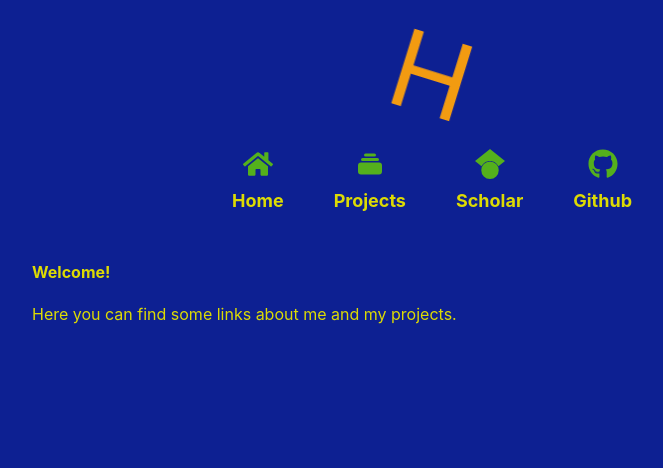
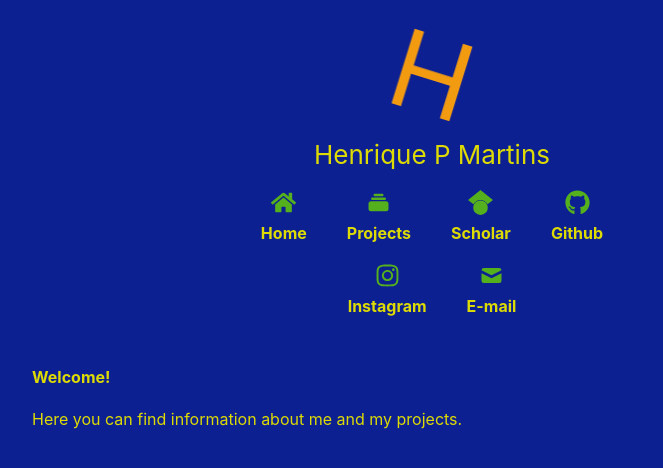
Before and after one commit to hpmartins/hpmartins.github.io, a React (Create React App) app: page / in a window 1280 px wide. Shown: the top 468 px of the page, without its empty margins (208-871 px from the left). Built offline with nearby package versions, Linux system fonts and the light colour scheme.

Commit message:
last commit

```diff
--- a/src/App.css
+++ b/src/App.css
@@ -73,8 +73,8 @@ a {
   flex-wrap: wrap;
   justify-content: center;
   align-items: center;
-  gap: 50px;
-  margin-top: 10px;
+  gap: 40px;
+  margin-top: 20px;
 }
 
 .icon-link {
@@ -85,11 +85,11 @@ a {
 
 .icon {
   color: #54b01c;
-  font-size: 30px;
-  margin-bottom: 2px;
+  font-size: 25px;
+  margin-bottom: 1px;
 }
 
 .label {
-  font-size: 18px;
+  font-size: 16px;
   font-weight: bold;
 }
--- a/src/pages/Home.js
+++ b/src/pages/Home.js
@@ -5,7 +5,7 @@ export default function Home() {
         <>
             <h4>Welcome!</h4>
 
-            Here you can find some links about me and my projects.
+            Here you can find information about me and my projects.
         </>
     );
 };
--- a/src/pages/Layout.js
+++ b/src/pages/Layout.js
@@ -1,8 +1,8 @@
 import { Outlet, Link } from "react-router-dom";
 
-import { FaHome, FaGithub } from 'react-icons/fa';
+import { FaHome, FaGithub, FaInstagram } from 'react-icons/fa';
 import { SiGooglescholar } from 'react-icons/si';
-import { HiCollection } from 'react-icons/hi';
+import { HiCollection, HiMail } from 'react-icons/hi';
 
 const AppLinks = () => {
     const external_entries = [
@@ -35,7 +35,23 @@ const AppLinks = () => {
       },
     ];
 
+    const social_media = [
+      {
+        title: 'Instagram',
+        link: 'https://instagram.com/hpmartins',
+        icon: <FaInstagram className="icon"/>,
+        alt: 'Home page',
+      },
+      {
+        title: 'E-mail',
+        link: 'mailto:hpmartins@gmail.com',
+        icon: <HiMail className="icon"/>,
+        alt: 'My projects',
+      },
+    ];
+
     return (
+      <>
       <div className="icon-container">
         {internal_entries.map(entry => (
             <Link to={entry.link} className="icon-link">
@@ -50,16 +66,26 @@ const AppLinks = () => {
             </a>
         ))}
       </div>
+      <div className="icon-container">
+        {social_media.map(entry => (
+            <a key={entry.title} href={entry.link} alt={entry.alt} target="_blank" rel="noopener noreferrer" className="icon-link">
+              <div className="icon">{entry.icon}</div>
+              <div className="label">{entry.title}</div>
+            </a>
+        ))}
+        </div>
+      </>
+
     );
 };
 
 const Layout = () => {
   return (
-    <>
     <div className="App">
         <header className="App-body">
           <div className="App-header">
             <div className="App-logo">H</div>
+            <div>Henrique P Martins</div>
             <AppLinks />
           </div>
           <div className="App-content">
@@ -67,7 +93,6 @@ const Layout = () => {
           </div>
         </header>
     </div>
-    </>
   )
 };
 
--- a/src/pages/Projects.js
+++ b/src/pages/Projects.js
@@ -4,14 +4,17 @@ import { Link } from "react-router-dom";
 export default function Projects() {
     return (
         <div style={{maxWidth : 'fit-content'}}>
-            <h4>Projects and features:</h4>
+            <h4>Python</h4>
             <ul style={{marginBottom:'12px'}}>
                 <li>pyXRO: X-Ray Optics - <Link to="">[open]</Link> <a href="https://github.com/hpmartins/pyxro" target="_blank" rel="noopener noreferrer">[src]</a></li>
                 <ul>
-                    <li>Calculates photoelectron emission intensities for layered samples in the presence of x-ray optical effects</li>
                     <li>Multilayer sample building and visualization</li>
-                    <li>Reflectivity, electric field, and photoemission intensities as a function of incident angle and/or photon energy</li>
+                    <li>Calculation of reflectivity, electric field and photoelectron emission intensities</li>
+                    <li>Output as function of incident angle or photon energy</li>
+                    <li>Includes total reflection at grazing incidence at core-level resonance effects</li>
+                    <li>Built for analysis of standing-waves produced by reflection from synthetic multilayers</li>
                     <li>Based on YXRO - Yang <i>et al.</i> <a href="https://doi.org/10.1063/1.4790171">[doi]</a></li>
+                    <li>SOON: Optimize sample parameters against experimental data</li>
                 </ul>
                 <li style={{marginTop:'12px'}}>pyDTD: Dynamical Theory of Diffraction - <Link to="">[open]</Link> <a href="https://github.com/hpmartins/pydtd" target="_blank" rel="noopener noreferrer">[src]</a></li>
                 <ul>
```
Lines whose indentation alone changed are shown as unchanged.
